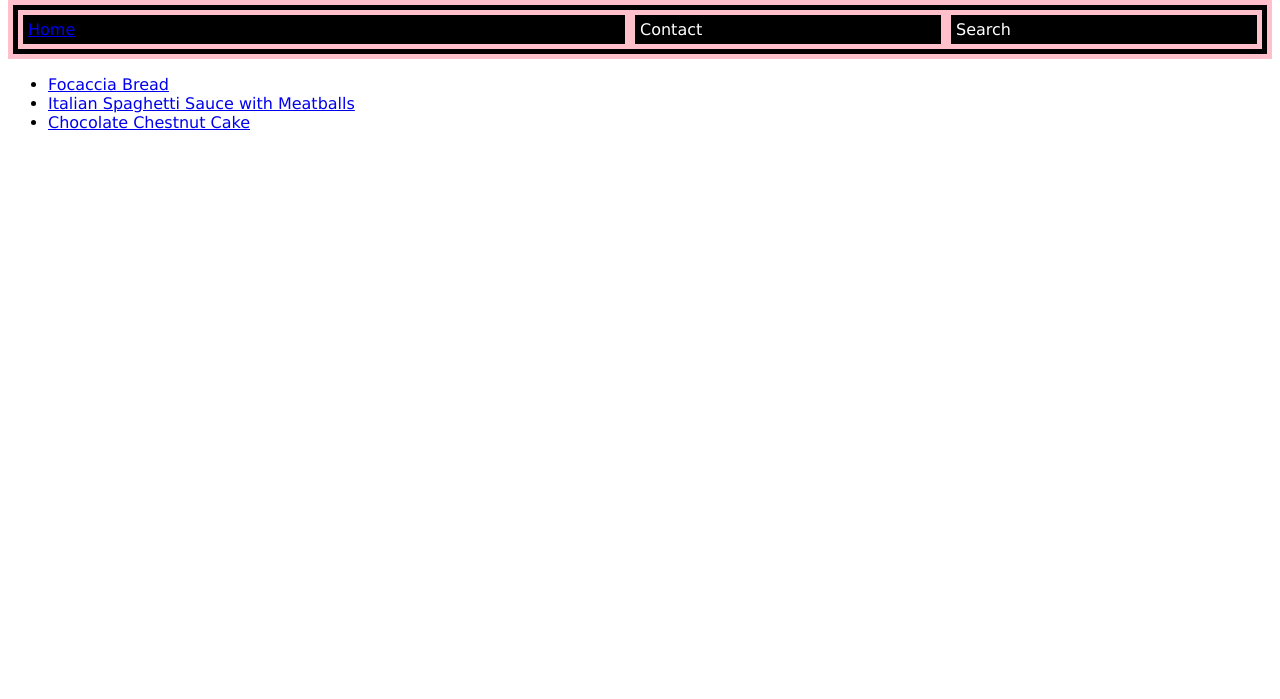
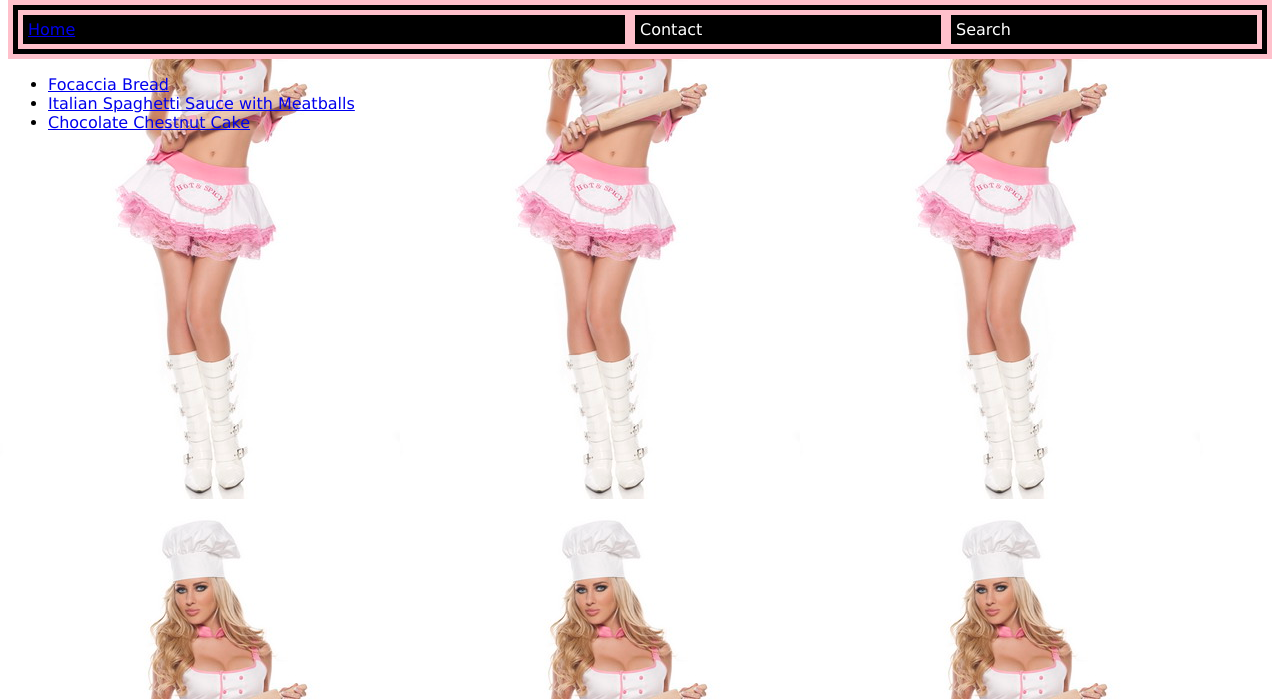
Before and after one commit to Lucas-Alves-Mothe/odin-recipes, a plain HTML site: page index.html in a window 1280 px wide. Shown: the part 101-800 px from the top of the page. Drawn offline with Linux system fonts and the light colour scheme.

Commit message:
Add background

```diff
--- a/styles.css
+++ b/styles.css
@@ -17,6 +17,7 @@ h3 {
 
 body {
 
+    background-image: url("../odin-recipes/images/cook.jpg");
     background-color: white;
     color: black;
     font-family: 'Lucida Sans', 'Lucida Sans Regular', 'Lucida Grande', 'Lucida Sans Unicode', Geneva, Verdana, sans-serif;
```
Also changed, not shown: images/cook.jpg (added).
